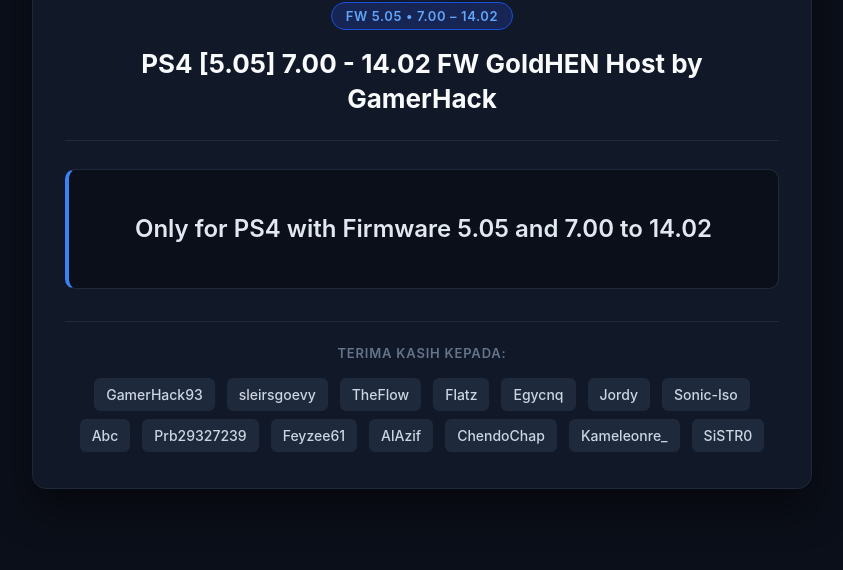
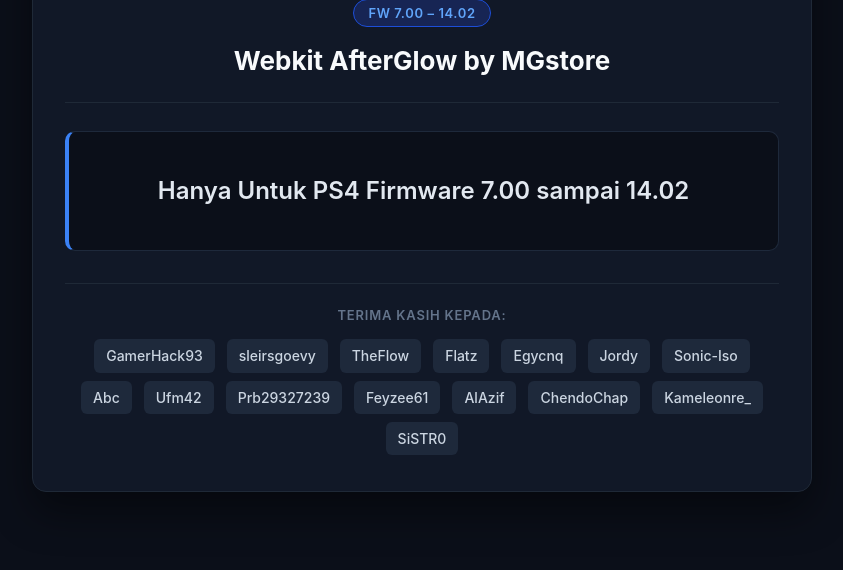
Before and after one commit to MGstore96/lapse2, a plain HTML site: page index.html in a window 1280 px wide. Shown: the part 230-800 px from the top of the page, without its empty margins (218-1061 px from the left). Drawn offline with Linux system fonts and the light colour scheme.

Commit message:
update index.html

```diff
--- a/index.html
+++ b/index.html
@@ -3,7 +3,7 @@
 <head>
 <meta charset="UTF-8">
 <meta name="viewport" content="width=device-width, initial-scale=1.0">
-<title>PS4 [5.05] 7.00 - 14.02 FW GoldHEN Host by GamerHack</title>
+<title>7.00- 14.02 Webkit by MGstore</title>
 <link rel="stylesheet" href="style.css">
 </head>
 <body>
@@ -15,12 +15,12 @@ var fwVersion = isPS4 ? match[1] : "Unknown";
 var fwNum = parseFloat(fwVersion);
 
 function onScriptError() {
-    msgs.innerHTML = "Content not Found! - Clear Browser Data and Re-Install Cache ...";
+    msgs.innerHTML = "Konten Tidak Ditemukan! - Hapus Data Browser dan Muat Ulang Cache ...";
 }
 
 if (!isPS4) {
     document.addEventListener("DOMContentLoaded", () => {
-        msgs.innerHTML = "Only for PS4 with Firmware 5.05 and 7.00 to 14.02";
+        msgs.innerHTML = "Hanya Untuk PS4 Firmware  7.00 sampai 14.02";
     });
 } else {
     if (window.applicationCache.status == '0') {
@@ -94,12 +94,12 @@ if (!isPS4) {
     <img src="logo.png" alt="MG Store Logo" class="logo-img">
   </div>
 
-  <div class="badge">FW 5.05 • 7.00 – 14.02</div>
-  <h1 class="title">PS4 [5.05] 7.00 - 14.02 FW GoldHEN Host by GamerHack</h1>
+  <div class="badge">FW 7.00 – 14.02</div>
+  <h1 class="title">Webkit AfterGlow by MGstore</h1>
   <hr class="divider">
 
   <div class="status-box">
-    <div id="msgs">Loading GoldHEN v2.4b18.14... Please Wait</div>
+    <div id="msgs">Sedang Memuat GoldHEN... Mohon Tunggu</div>
   </div>
 
   <div class="thanks-section">
@@ -113,12 +113,13 @@ if (!isPS4) {
             <span class="credit-item">Jordy</span>
             <span class="credit-item">Sonic-Iso</span>
             <span class="credit-item">Abc</span>
+            <span class="credit-item">Ufm42</span>
             <span class="credit-item">Prb29327239</span>
             <span class="credit-item">Feyzee61</span>
             <span class="credit-item">AlAzif</span>
             <span class="credit-item">ChendoChap</span>
             <span class="credit-item">Kameleonre_</span>
-      <span class="credit-item">SiSTR0</span>
+            <span class="credit-item">SiSTR0</span
     </div>
   </div>
 </div>
```
Lines whose indentation alone changed are shown as unchanged.
